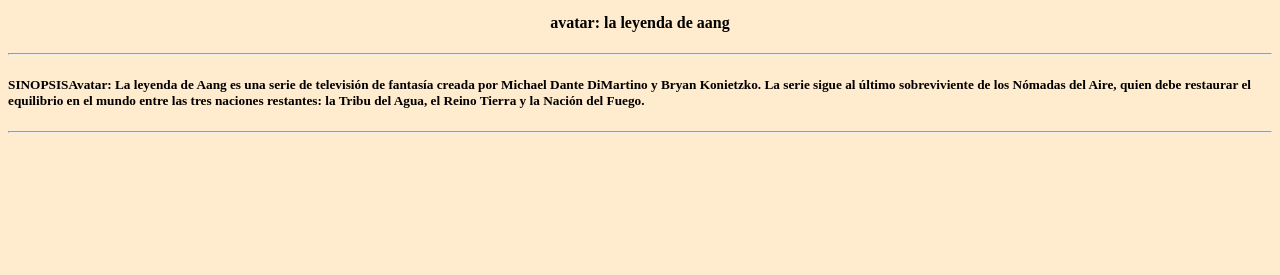
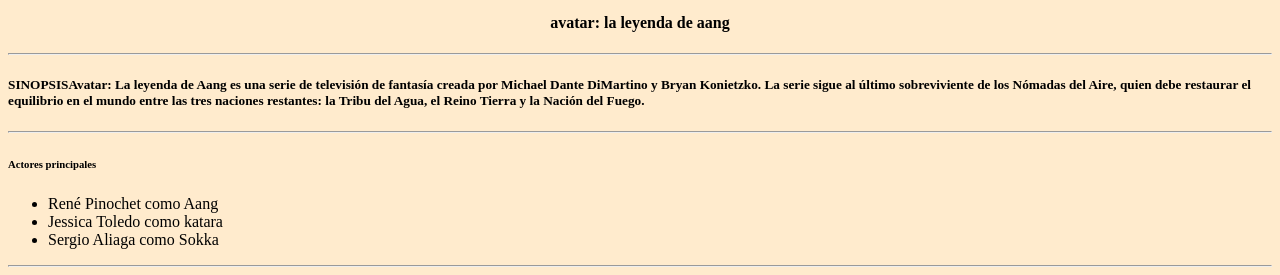
Before and after one commit to barse6v/rubrica_01_punto_02, a plain HTML site: page PUNTO02.html in a window 1280 px wide. Shown: the part 593-868 px from the top of the page. Before the commit the page ends 800 px from the top, so only its background shows below. Drawn offline with Linux system fonts and the light colour scheme.

Commit message:
Update PUNTO02.html
añadido segundo reparto

```diff
--- a/PUNTO02.html
+++ b/PUNTO02.html
@@ -32,6 +32,15 @@
 
     <hr>
 
+    <h6 style="color:black;"> Actores principales </h6>
+    <ul>
+        <li style="color:black;"> René Pinochet como Aang</li>
+        <li style="color:black;"> Jessica Toledo como katara</li>
+        <li style="color:black;"> Sergio Aliaga como Sokka</li>
+    </ul>
+
+    <hr>
+
 
 
 
```
